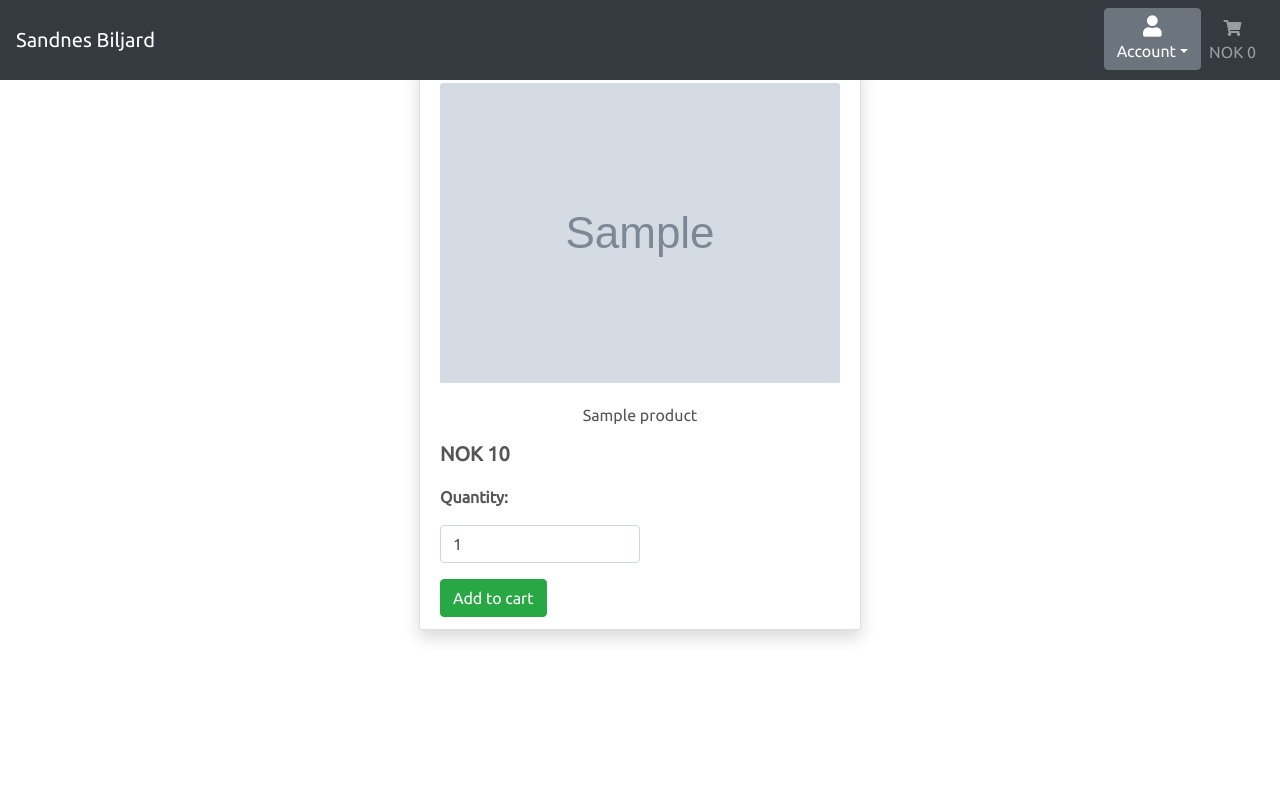
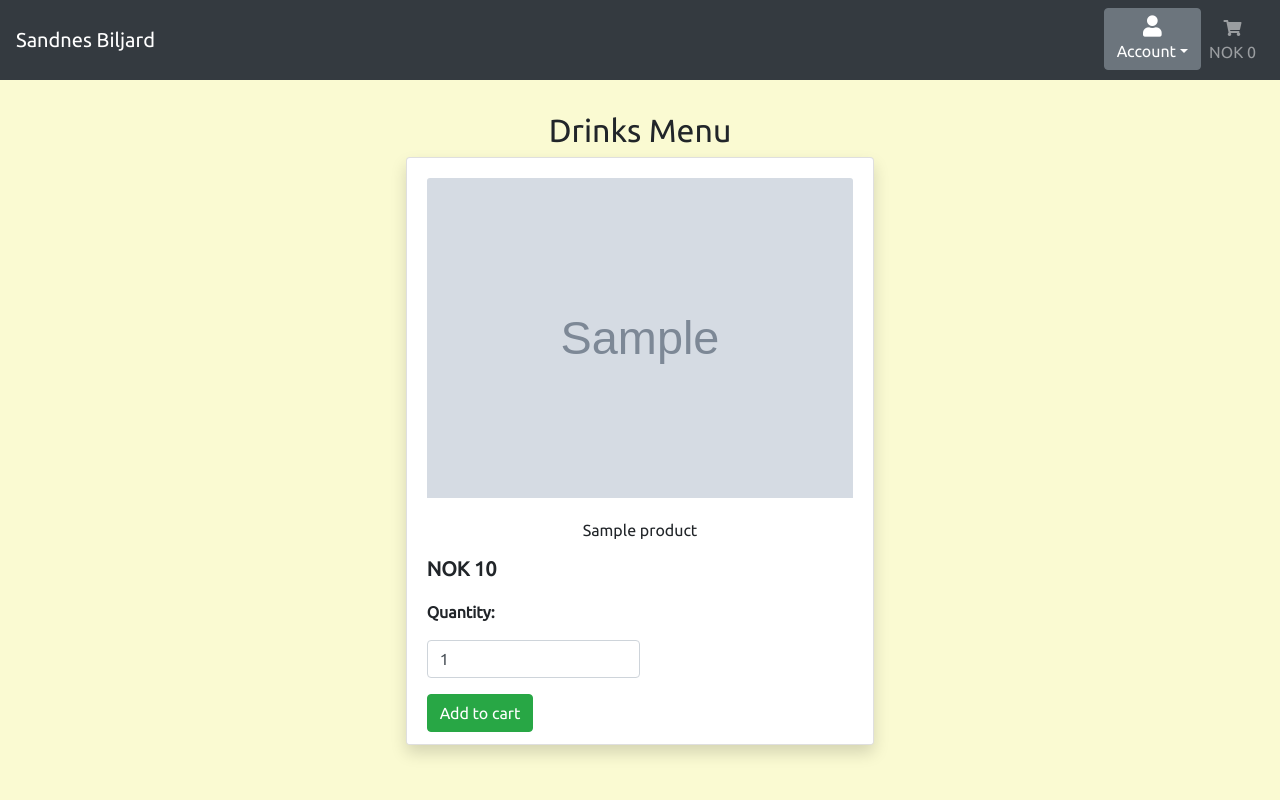
Before and after one commit to paulldev/milestone-project-4, a Django app: page /products/ in a window 1280 px wide. Run offline with Django 3.2, Linux system fonts and the light colour scheme; tables that the repository leaves empty hold one stand-in row (values such as "Sample post"); grey boxes marked "Sample" are stand-in pictures; parts of the project's set-up code (start-up, migrations or seed data) failed here and were passed over.

Commit message:
Add sizing for cards and images

```diff
--- a/static/css/base.css
+++ b/static/css/base.css
@@ -2,9 +2,22 @@ html {
     height: 100%;
 }
 body {
+    background-color: lightgoldenrodyellow;
+    padding-top: 95px;
 /*    background: url('/media/homepage_background.jpg') no-repeat center center fixed;
     background-size: cover;*/
-    height: calc(100vh - 164px);
-    color: #555;
+    height: 100vh;
+/*    color: #555;*/
     font-family: 'Ubuntu', sans-serif;
 }
+.card-img-top {
+    width: auto;
+    height: 25vw;
+    object-fit: contain;
+}
+#cart-table img {
+    width: auto;
+    height: 6vw;
+    object-fit: contain;
+
+}
```
